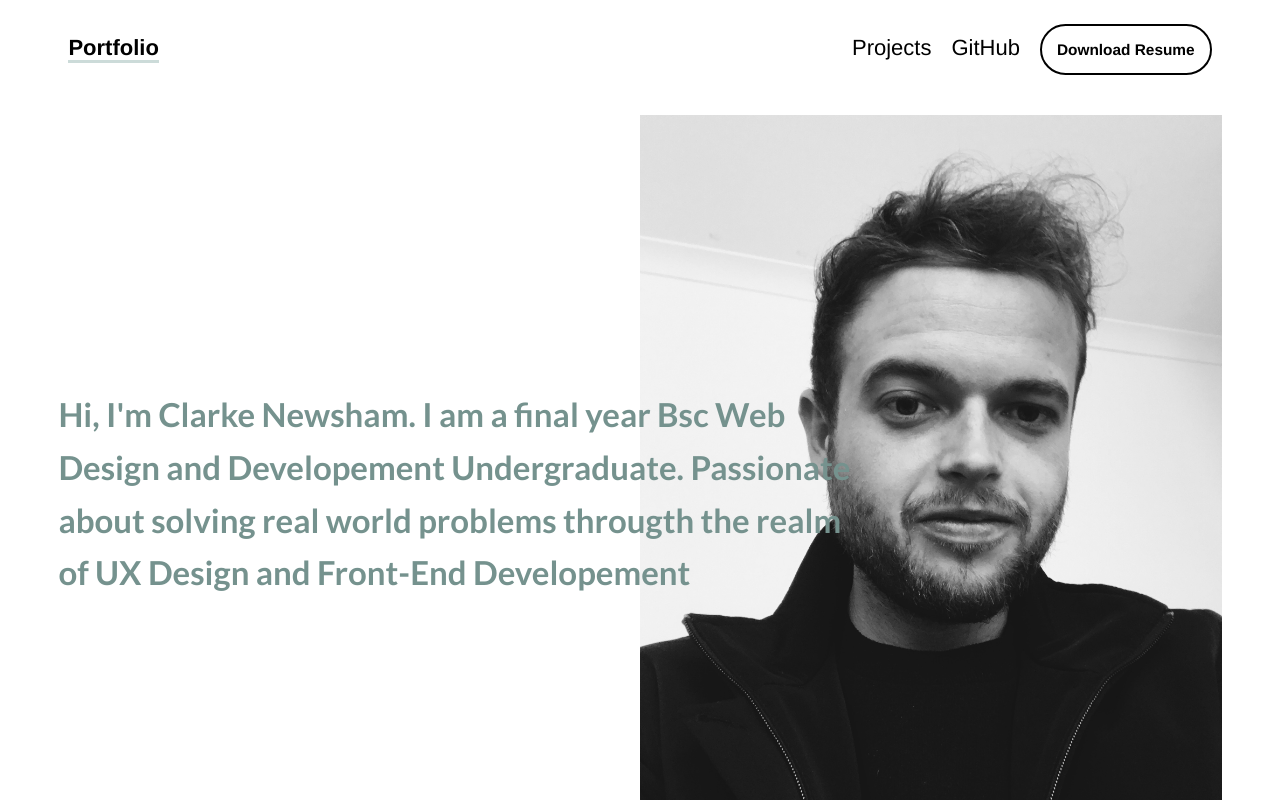
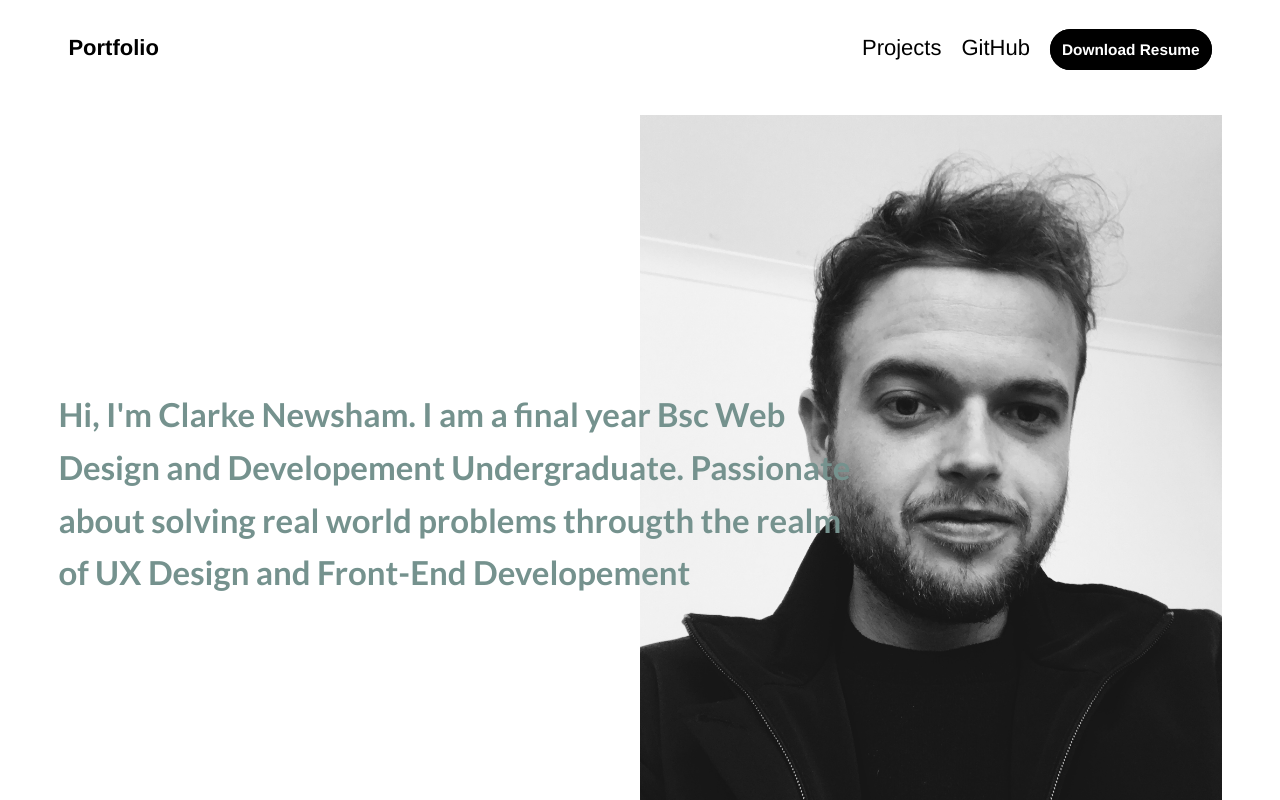
Before and after one commit to clarkenewsh/portfolio-site, a Vue app: page / in a window 1280 px wide. In both pictures the pointer is over the item "Portfolio". Shown: the top 800 px of the page. Built offline with nearby package versions, Linux system fonts and the light colour scheme.

Commit message:
nav cta and link styles

```diff
--- a/src/components/Nav.vue
+++ b/src/components/Nav.vue
@@ -43,8 +43,7 @@ nav ul li a {
 
 
 nav ul li a:hover, li:active {
-  border-bottom: 3px solid #ccdbd9;
-  cursor: pointer;
+  color: gray;
 }
 
 #brand {
@@ -55,10 +54,9 @@ nav ul li a:hover, li:active {
 }
 
 .download-cta-button {
-
-  background: white;
-  color: black;
-  padding: 15px;
+  background: black;
+  color: white;
+  padding: 10px;
   border: 2px solid black;
   border-radius: 50px;
   font-weight: 700;
@@ -68,8 +66,8 @@ nav ul li a:hover, li:active {
 .download-cta-button:hover,
 .download-cta-button:active
   {
-  background: black;
-  color: white;
+  background: white;
+  color: black;
 }
 
 
```
